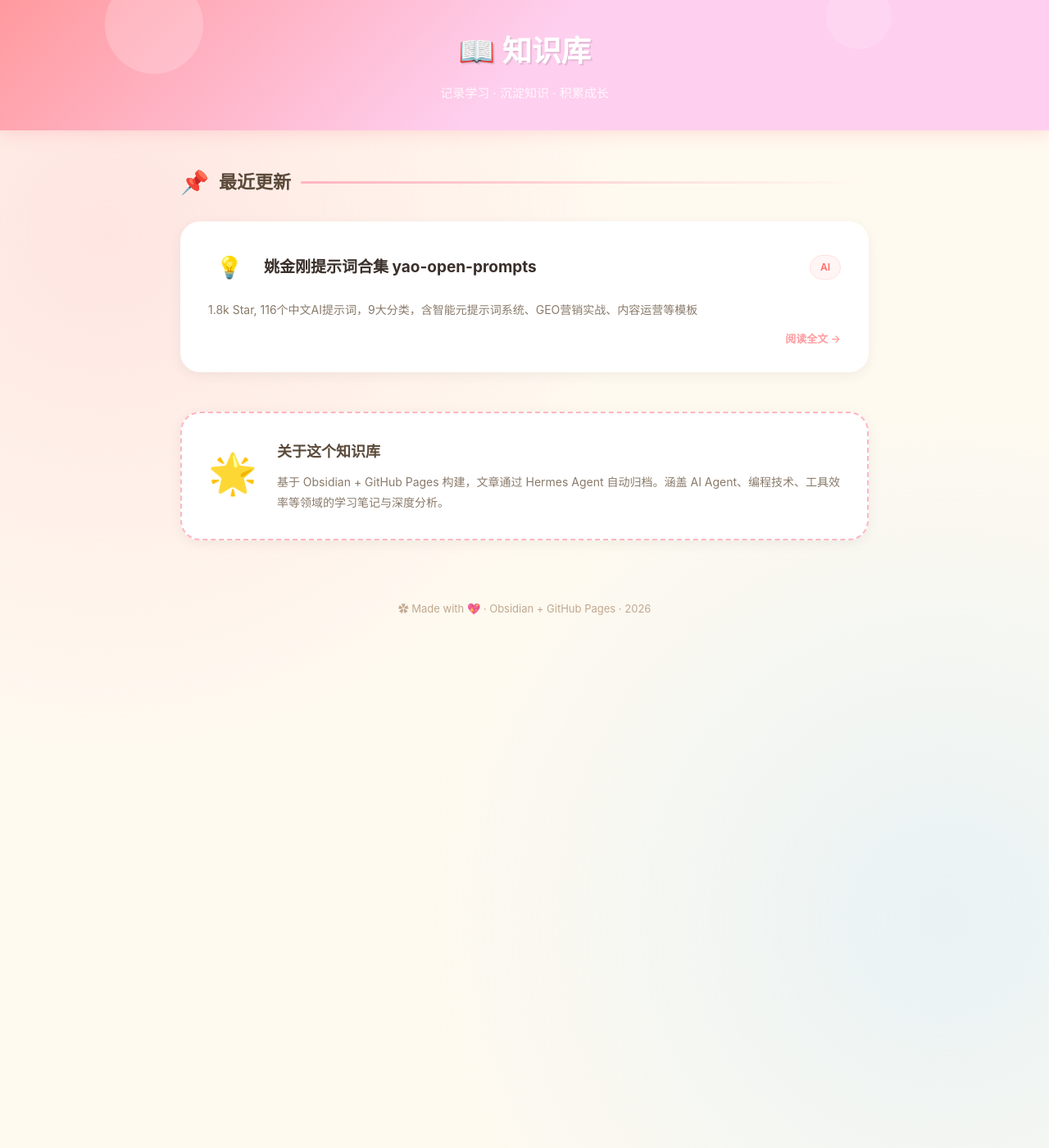
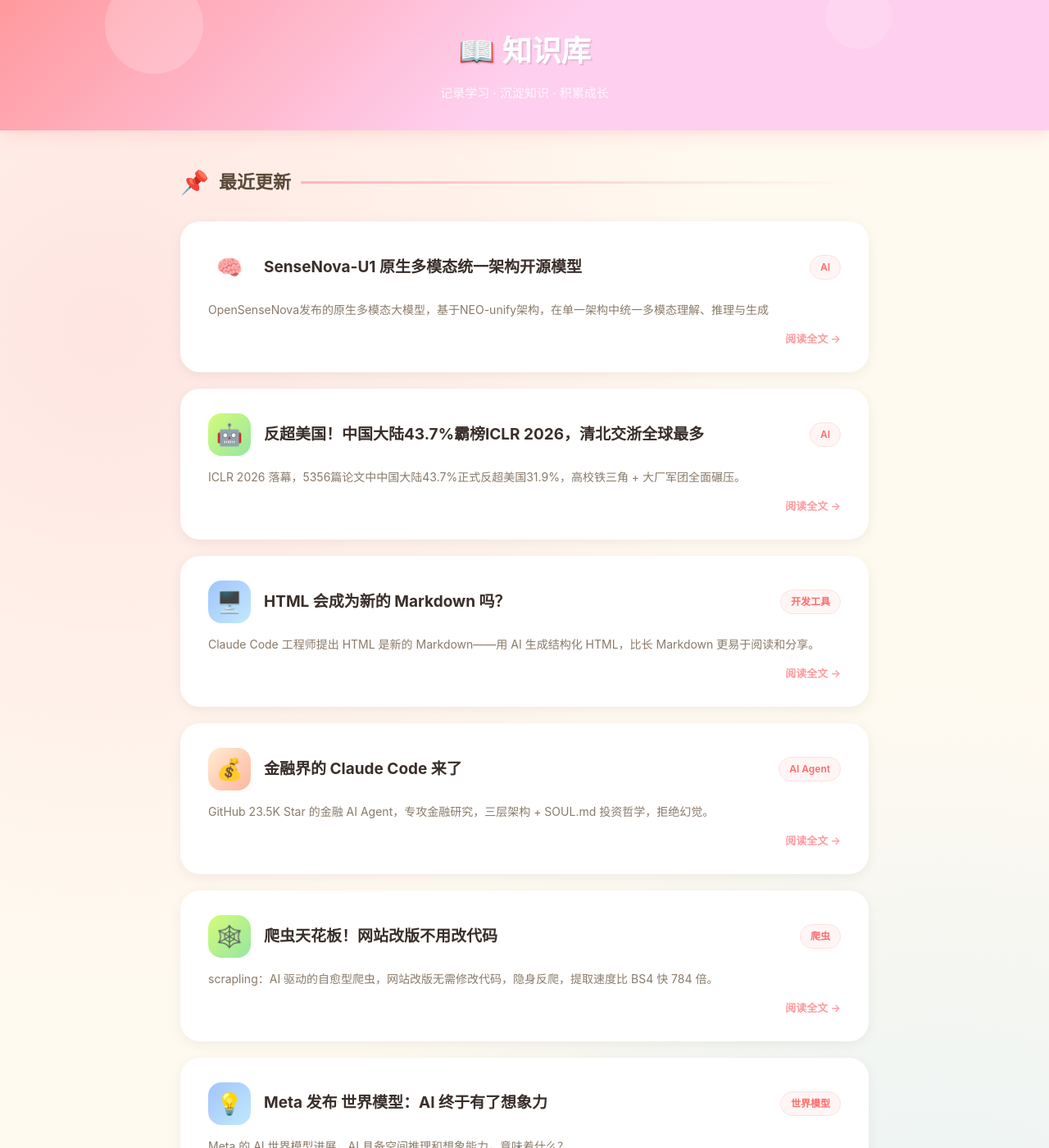
Before and after one commit to lxnxt/knowledge-base, a Jekyll site: the page built from index.md, in a window 1280 px wide and 1400 px high. Shown: the whole window at 82% size. Built offline with Jekyll 4.4.1, drawn with Linux system fonts in a browser that asks for light colours.

Commit message:
chore: restore articles.json with yao-open-prompts

```diff
--- a/_data/articles.json
+++ b/_data/articles.json
@@ -1,4 +1,70 @@
 [
+  {
+    "slug": "sensenova-u1",
+    "title": "SenseNova-U1 原生多模态统一架构开源模型",
+    "desc": "OpenSenseNova发布的原生多模态大模型，基于NEO-unify架构，在单一架构中统一多模态理解、推理与生成",
+    "tag": "AI",
+    "icon": "🧠",
+    "icon_bg": "purple",
+    "href": "/knowledge-base/raw/articles/sensenova-u1.html",
+    "asset": null,
+    "has_ppt": false
+  },
+  {
+    "slug": "iclr-2026-china-leads",
+    "title": "反超美国！中国大陆43.7%霸榜ICLR 2026，清北交浙全球最多",
+    "desc": "ICLR 2026 落幕，5356篇论文中中国大陆43.7%正式反超美国31.9%，高校铁三角 + 大厂军团全面碾压。",
+    "tag": "AI",
+    "icon": "🤖",
+    "icon_bg": "green",
+    "href": "/knowledge-base/raw/articles/iclr-2026-china-leads.html",
+    "asset": null,
+    "has_ppt": false
+  },
+  {
+    "slug": "html-new-markdown",
+    "title": "HTML 会成为新的 Markdown 吗？",
+    "desc": "Claude Code 工程师提出 HTML 是新的 Markdown——用 AI 生成结构化 HTML，比长 Markdown 更易于阅读和分享。",
+    "tag": "开发工具",
+    "icon": "🖥️",
+    "icon_bg": "blue",
+    "href": "/knowledge-base/raw/articles/html-new-markdown.html",
+    "asset": null,
+    "has_ppt": false
+  },
+  {
+    "slug": "dexter-financial-claude-code",
+    "title": "金融界的 Claude Code 来了",
+    "desc": "GitHub 23.5K Star 的金融 AI Agent，专攻金融研究，三层架构 + SOUL.md 投资哲学，拒绝幻觉。",
+    "tag": "AI Agent",
+    "icon": "💰",
+    "icon_bg": "pink",
+    "href": "/knowledge-base/raw/articles/dexter-financial-claude-code.html",
+    "asset": null,
+    "has_ppt": false
+  },
+  {
+    "slug": "scrapling-wechat",
+    "title": "爬虫天花板！网站改版不用改代码",
+    "desc": "scrapling：AI 驱动的自愈型爬虫，网站改版无需修改代码，隐身反爬，提取速度比 BS4 快 784 倍。",
+    "tag": "爬虫",
+    "icon": "🕸️",
+    "icon_bg": "green",
+    "href": "/knowledge-base/raw/articles/scrapling-wechat.html",
+    "asset": null,
+    "has_ppt": false
+  },
+  {
+    "slug": "worldmodel-meta",
+    "title": "Meta 发布 世界模型：AI 终于有了想象力",
+    "desc": "Meta 的 AI 世界模型进展，AI 具备空间推理和想象能力，意味着什么？",
+    "tag": "世界模型",
+    "icon": "💡",
+    "icon_bg": "blue",
+    "href": "/knowledge-base/raw/articles/worldmodel-meta.html",
+    "asset": null,
+    "has_ppt": false
+  },
   {
     "slug": "yao-open-prompts",
     "title": "姚金刚提示词合集 yao-open-prompts",
@@ -8,6 +74,6 @@
     "icon_bg": "yellow",
     "href": "/knowledge-base/raw/articles/yao-open-prompts.html",
     "asset": null,
-    "has_html": true
+    "has_ppt": false
   }
 ]
```
